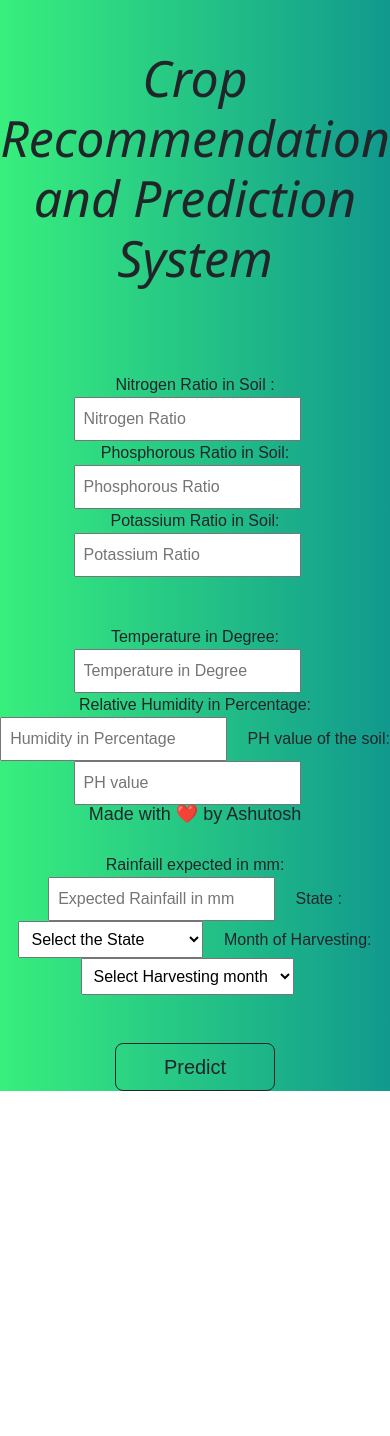
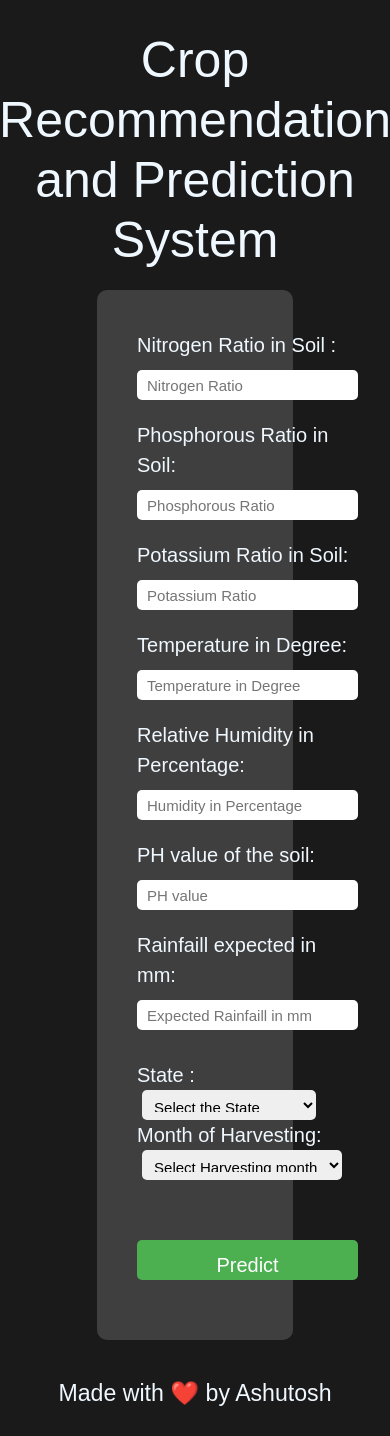
Before and after one commit to ashutoshsahu2015/Crop-Recommendation-Prediction-System, a Flask app: page / in a window 390 px wide. Before the commit the page ends 1091 px from the top, so only its background shows below. Run offline with Flask 2, Linux system fonts and the light colour scheme.

Commit message:
Final Code along with new design

```diff
--- a/static/css/main.css
+++ /dev/null
@@ -1,227 +0,0 @@
-body {
-    margin: 0 auto;
-    /* padding: 0 auto; */
-    font-family: sans-serif;
-    min-height: 100vh;
-    width: 100vw;
-    /* background: linear-gradient(135deg, white,lightgreen,darkblue); */
-    /* background-position: center;
-    background-size: cover;
-    background-repeat: no-repeat; */
-    background: #11998e;
-    /* fallback for old browsers */
-    background: -webkit-linear-gradient(to right, #38ef7d, #11998e);
-    /* Chrome 10-25, Safari 5.1-6 */
-    background: linear-gradient(to right, #38ef7d, #11998e);
-    /* W3C, IE 10+/ Edge, Firefox 16+, Chrome 26+, Opera 12+, Safari 7+ */
-
-    display: flex;
-    flex-direction: column;
-    flex-wrap: nowrap;
-    justify-content: flex-start;
-    align-items: center;
-}
-
-.heading {
-    font-size: 50px;
-    font-family: 'Segoe UI', Tahoma, Geneva, Verdana, sans-serif;
-    margin-bottom: 85px;
-}
-
-.footer-text {
-    font-size: 18px;
-}
-
-footer {
-    position: absolute;
-    bottom: 0;
-    margin-bottom: 10px;
-}
-
-
-
-
-.header {
-    /* margin-top: 10px; */
-    background-color: #1a1a1a;
-    color: white;
-    font-size: 2em;
-    padding: 1rem;
-    text-align: center;
-    text-transform: uppercase;
-}
-
-img {
-    border-radius: 50%;
-    height: 60px;
-    width: 80px;
-}
-
-.table-users {
-    border: 1px solid #327a81;
-    border-radius: 10px;
-    box-shadow: 3px 3px 0 rgba(0, 0, 0, 0.1);
-    max-width: calc(100% - 2em);
-    margin: 1em auto;
-    overflow: hidden;
-    width: 1000px;
-}
-
-table {
-    width: 100%;
-}
-
-table th{
-    padding: 10px;
-    color: #1a1a1a;
-    font-size: 1.4rem;
-}
-
-table td
- {
-    color: #2b686e;
-    padding: 10px;
-}
-
-table td {
-    text-align: center;
-    vertical-align: middle;
-}
-
-table td:last-child {
-    font-size: 0.95em;
-    line-height: 1.4;
-    text-align: left;
-}
-
-table th {
-    background-color: #daeff1;
-    font-weight: 300;
-}
-
-table tr:nth-child(2n) {
-    background-color: white;
-}
-
-table tr:nth-child(2n+1) {
-    background-color: #edf7f8;
-}
-
-@media screen and (max-width: 700px) {
-
-    table,
-    tr,
-    td {
-        display: block;
-    }
-
-    td:first-child {
-        position: absolute;
-        top: 50%;
-        -webkit-transform: translateY(-50%);
-        transform: translateY(-50%);
-        width: 100px;
-    }
-
-    td:not(:first-child) {
-        clear: both;
-        margin-left: 100px;
-        padding: 4px 20px 4px 90px;
-        position: relative;
-        text-align: left;
-    }
-
-    td:not(:first-child):before {
-        color: #91ced4;
-        content: '';
-        display: block;
-        left: 0;
-        position: absolute;
-    }
-
-    td:nth-child(2):before {
-        content: 'Name:';
-    }
-
-    td:nth-child(3):before {
-        content: 'Email:';
-    }
-
-    td:nth-child(4):before {
-        content: 'Phone:';
-    }
-
-    td:nth-child(5):before {
-        content: 'Comments:';
-    }
-
-    tr {
-        padding: 10px 0;
-        position: relative;
-    }
-
-    tr:first-child {
-        display: none;
-    }
-}
-
-@media screen and (max-width: 500px) {
-    .header {
-        background-color: transparent;
-        color: white;
-        font-size: 2em;
-        font-weight: 700;
-        padding: 0;
-        text-shadow: 2px 2px 0 rgba(0, 0, 0, 0.1);
-    }
-
-    img {
-        border: 3px solid;
-        border-color: #daeff1;
-        height: 100px;
-        margin: 0.5rem 0;
-        width: 100px;
-    }
-
-    td:first-child {
-        background-color: #c8e7ea;
-        border-bottom: 1px solid #91ced4;
-        border-radius: 10px 10px 0 0;
-        position: relative;
-        top: 0;
-        -webkit-transform: translateY(0);
-        transform: translateY(0);
-        width: 100%;
-    }
-
-    td:not(:first-child) {
-        margin: 0;
-        padding: 5px 1em;
-        width: 100%;
-    }
-
-    td:not(:first-child):before {
-        font-size: .8em;
-        padding-top: 0.3em;
-        position: relative;
-    }
-
-    td:last-child {
-        padding-bottom: 1rem !important;
-    }
-
-    tr {
-        background-color: white !important;
-        border: 1px solid #6cbec6;
-        border-radius: 10px;
-        box-shadow: 2px 2px 0 rgba(0, 0, 0, 0.1);
-        margin: 0.5rem 0;
-        padding: 0;
-    }
-
-    .table-users {
-        border: none;
-        box-shadow: none;
-        overflow: visible;
-    }
-}
--- /dev/null
+++ b/static/css/style.css
@@ -0,0 +1,136 @@
+*{
+    margin: 0;
+    padding: 0;
+    box-sizing: border-box;
+    font-family: 'Poppins', sans-serif;
+}
+
+body{
+    background-color: #1a1a1a;
+    color: aliceblue;
+    width: 100%;
+    height: 100vh;
+    display: flex;
+    justify-content: center;
+
+}
+
+.main, .result{
+    padding: auto;
+    margin-top: 30px;
+}
+
+.main h1{
+    font-size: 50px;
+    text-align: center;
+    margin-bottom: 20px;
+}
+
+.formCard{
+   width:50%;
+   height: auto;
+   margin: 0 auto;
+   background-color: #3f3f3f;
+   border-radius: 10px;
+   padding: 40px;
+   display: flex;
+   flex-direction: column;
+   justify-content: center;
+   align-items: center;
+   flex-wrap: wrap;
+}
+
+.formCard label{
+    font-size: 20px;
+
+}
+
+.formCard input {
+    width: 100%;
+    height:30px;
+    border-radius: 5px;
+    border: none;
+    padding: 10px;
+    margin-bottom: 20px;
+    margin-top: 10px;
+    font-size: 15px;
+}
+
+.formField{
+    margin-top: 10px;
+    margin-bottom: 40px;
+
+}
+
+.formField select{
+   height: 30px;
+   font-size: 15px;
+   border-radius: 5px;
+   border: none;
+   margin-right: 10px;
+   margin-left: 5px;
+
+}
+
+/* submit button */
+.btn {
+    background-color: #4CAF50;
+    border: none;
+    border-radius: 5px;
+    color: white;
+    text-align: center;
+    cursor: pointer;
+
+}
+
+.formCard .btn{
+    width: 100%;
+    height: 40px;
+    margin-top: 20px;
+    margin-bottom: 20px;
+    font-size: 20px;
+    text-align: center;
+
+}
+
+footer{
+    margin-top: 20px;
+    padding: 20px;
+    text-align: center;
+    font-size: 15px;
+}
+
+/* for result page */
+.header{
+    font-size: 50px;
+    text-align: center;
+    margin-bottom: 40px;
+}
+
+table{
+    width: 100%;
+    border-collapse: collapse;
+    margin: 0 auto;
+    margin-bottom: 20px;
+}
+
+table, th, td{
+    border: 2px solid #ddd;
+    padding: 10px;
+    text-align: center;
+}
+
+table tr:nth-child(even){
+    background-color: #f2f2f2;
+    color: #000000;
+}
+
+table tr:nth-child(odd){
+    background-color: #484747;
+    color: #f2f2f2;
+}
+
+table th{
+    background-color: #4CAF50;
+    color: #f2f2f2;
+}
--- a/templates/base.html
+++ b/templates/base.html
@@ -8,7 +8,7 @@
         <link rel="stylesheet" href="https://cdn.jsdelivr.net/npm/bootstrap@5.2.0-beta1/dist/css/bootstrap.min.css">
 
 
-        <link rel="stylesheet" href="{{ url_for('static',filename='css/main.css') }}">
+        <link rel="stylesheet" href="{{ url_for('static',filename='css/style.css') }}">
         {% block head %}{% endblock %}
     </head>
 
--- a/templates/index.html
+++ b/templates/index.html
@@ -3,39 +3,39 @@
 {% block head %}
 
 <title>Homepage</title>
-<link rel="stylesheet" href="{{ url_for('static',filename='css/main.css')}}">
+<link rel="stylesheet" href="{{ url_for('static',filename='css/style.css')}}">
 {% endblock %}
 
 
 {% block body %}
 
-<div class="text-center mt-5">
-    <h1 class="text-dark  fst-italic  heading"> Crop Recommendation and Prediction System </h1>
-
-    <div class="form">
+<div class="main">
+    <h1>Crop Recommendation and Prediction System</h1>
+    <div class="formCard">
       <form action="/" method="POST">
 
         <label for="nitrogen">Nitrogen Ratio in Soil : </label>
-            <input type="text" placeholder="Nitrogen Ratio" name="nitrogen" id="nitrogen" class="w-20 me-3 p-2">
+        <input type="text" placeholder="Nitrogen Ratio" name="nitrogen" id="nitrogen" />
 
         <label for="phosphorous">Phosphorous Ratio in Soil:</label>
-            <input type="text" placeholder="Phosphorous Ratio" name="phosphorous" id="phosphorous" class="w-20 me-3 p-2">
+        <input type="text" placeholder="Phosphorous Ratio"name="phosphorous"id="phosphorous" />
 
         <label for="potassium"> Potassium Ratio in Soil:</label>
-            <input type="text" placeholder="Potassium Ratio" name="potassium" id="potassium" class="w-20 me-3 p-2"><br><br><br>
+        <input type="text" placeholder="Potassium Ratio" name="potassium" id="potassium"/>
 
         <label for="temperature">Temperature in Degree: </label>
-            <input type="text" placeholder="Temperature in Degree" name="temperature" id="temperature" class="w-20 me-3 p-2">
+        <input type="text" placeholder="Temperature in Degree"name="temperature" id="temperature"/>
 
         <label for="humidity">Relative Humidity in Percentage: </label>
-            <input type="text" placeholder="Humidity in Percentage" name="humidity" id="humidity" class="w-20 me-3 p-2">
+        <input type="text" placeholder="Humidity in Percentage" name="humidity" id="humidity"/>
 
         <label for="ph">PH value of the soil: </label>
-            <input type="text" placeholder="PH value" name="ph" id="ph" class="w-20 me-3 p-2"><br><br><br>
+        <input type="text" placeholder="PH value" name="ph" id="ph"/>
 
         <label for="rainfall">Rainfaill expected in mm:</label>
-            <input type="text" placeholder="Expected Rainfaill in mm" name="rainfall" id="rainfall" class="w-20 me-3 p-2">
+        <input type="text" placeholder="Expected Rainfaill in mm" name="rainfall" id="rainfall" />
 
+        <div class="formField">
           <label for="state">State : </label>
           <select name="state" id="state" class="w-20 me-3 p-2">
           <option value="" disabled selected>Select the State</option>
@@ -82,16 +82,16 @@
               <option value="October">October</option>
               <option value="November">November</option>
               <option value="December">December</option>
-            </select><br><br><br>
-
-            <input type="submit" value="Predict" class="btn btn-outline-dark btn-lg px-5 textlight">
-        </form>
+          </select>
 
         </div>
+          <input type="submit" value="Predict" class="btn">
 
+      </form>
     </div>
     <footer >
       <h3 class="footer-text">Made with ❤️ by Ashutosh  </h3>
   </footer>
+  </div>
 
 {% endblock %}
```
Also changed, not shown: templates/results.html (+8 -4 lines). Lines whose indentation alone changed are shown as unchanged.
